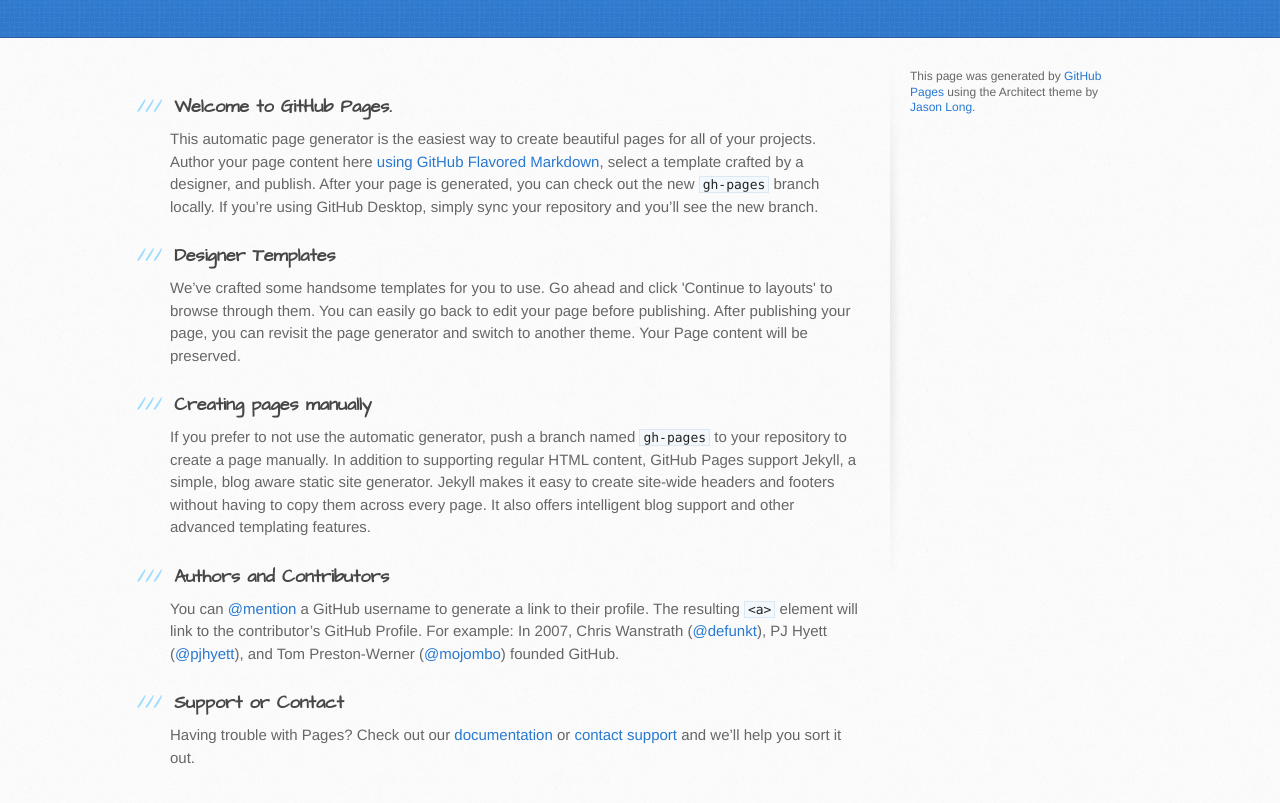
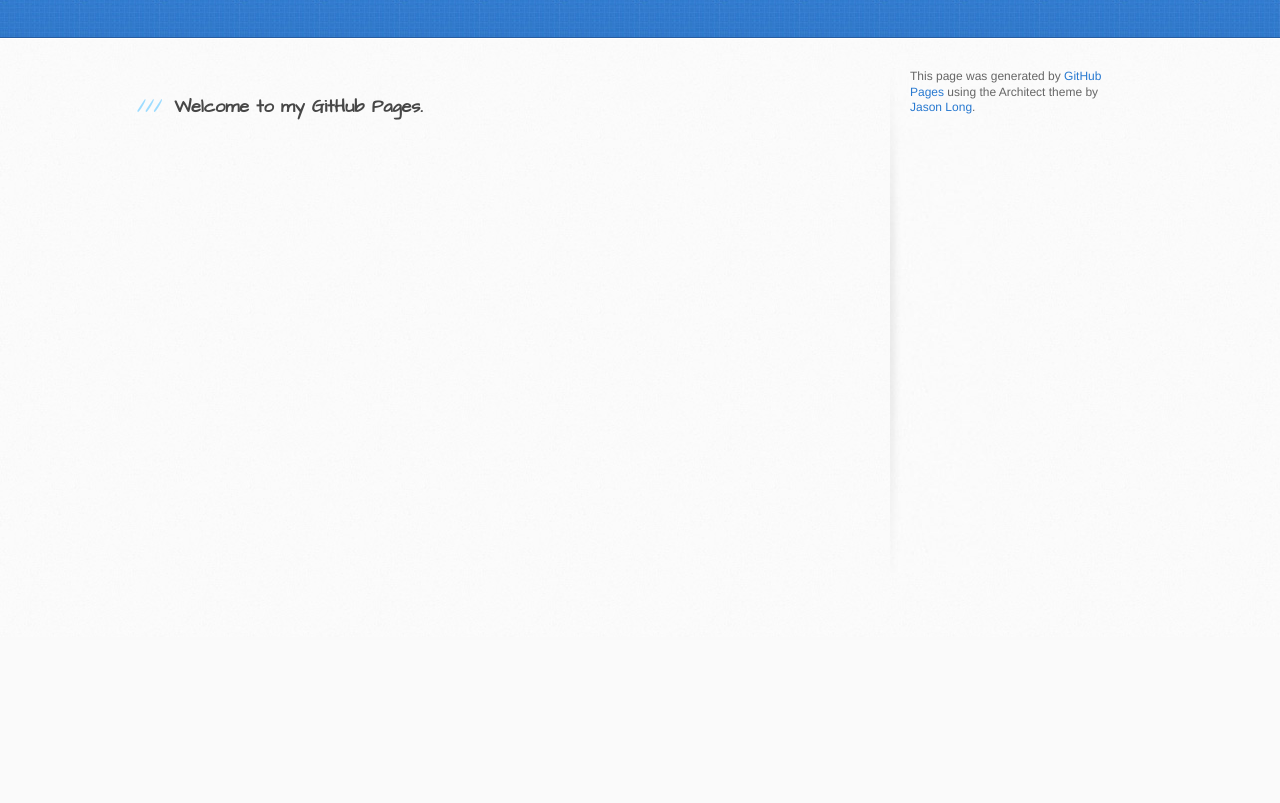
Before and after one commit to theredfoxfire/theredfoxfire.github.io, a plain HTML site: page index.html in a window 1280 px wide. Shown: the part 163-966 px from the top of the page. After the commit the page ends 800 px from the top, so only its background shows below. Drawn offline with Linux system fonts and the light colour scheme.

Commit message:
update welcome

```diff
--- a/index.html
+++ b/index.html
@@ -1,5 +1,6 @@
 <!DOCTYPE html>
 <html>
+
 <head>
   <meta charset='utf-8'>
   <meta http-equiv="X-UA-Compatible" content="chrome=1">
@@ -29,29 +30,8 @@
     <div class="inner clearfix">
       <section id="main-content">
         <h3>
-<a id="welcome-to-github-pages" class="anchor" href="#welcome-to-github-pages" aria-hidden="true"><span aria-hidden="true" class="octicon octicon-link"></span></a>Welcome to GitHub Pages.</h3>
-
-<p>This automatic page generator is the easiest way to create beautiful pages for all of your projects. Author your page content here <a href="https://guides.github.com/features/mastering-markdown/">using GitHub Flavored Markdown</a>, select a template crafted by a designer, and publish. After your page is generated, you can check out the new <code>gh-pages</code> branch locally. If you’re using GitHub Desktop, simply sync your repository and you’ll see the new branch.</p>
-
-<h3>
-<a id="designer-templates" class="anchor" href="#designer-templates" aria-hidden="true"><span aria-hidden="true" class="octicon octicon-link"></span></a>Designer Templates</h3>
-
-<p>We’ve crafted some handsome templates for you to use. Go ahead and click 'Continue to layouts' to browse through them. You can easily go back to edit your page before publishing. After publishing your page, you can revisit the page generator and switch to another theme. Your Page content will be preserved.</p>
-
-<h3>
-<a id="creating-pages-manually" class="anchor" href="#creating-pages-manually" aria-hidden="true"><span aria-hidden="true" class="octicon octicon-link"></span></a>Creating pages manually</h3>
-
-<p>If you prefer to not use the automatic generator, push a branch named <code>gh-pages</code> to your repository to create a page manually. In addition to supporting regular HTML content, GitHub Pages support Jekyll, a simple, blog aware static site generator. Jekyll makes it easy to create site-wide headers and footers without having to copy them across every page. It also offers intelligent blog support and other advanced templating features.</p>
-
-<h3>
-<a id="authors-and-contributors" class="anchor" href="#authors-and-contributors" aria-hidden="true"><span aria-hidden="true" class="octicon octicon-link"></span></a>Authors and Contributors</h3>
-
-<p>You can <a href="https://help.github.com/articles/basic-writing-and-formatting-syntax/#mentioning-users-and-teams" class="user-mention">@mention</a> a GitHub username to generate a link to their profile. The resulting <code>&lt;a&gt;</code> element will link to the contributor’s GitHub Profile. For example: In 2007, Chris Wanstrath (<a href="https://github.com/defunkt" class="user-mention">@defunkt</a>), PJ Hyett (<a href="https://github.com/pjhyett" class="user-mention">@pjhyett</a>), and Tom Preston-Werner (<a href="https://github.com/mojombo" class="user-mention">@mojombo</a>) founded GitHub.</p>
-
-<h3>
-<a id="support-or-contact" class="anchor" href="#support-or-contact" aria-hidden="true"><span aria-hidden="true" class="octicon octicon-link"></span></a>Support or Contact</h3>
-
-<p>Having trouble with Pages? Check out our <a href="https://help.github.com/pages">documentation</a> or <a href="https://github.com/contact">contact support</a> and we’ll help you sort it out.</p>
+            <a id="welcome-to-github-pages" class="anchor" href="#welcome-to-github-pages" aria-hidden="true"><span aria-hidden="true" class="octicon octicon-link"></span></a>Welcome to my GitHub Pages.
+        </h3>
       </section>
 
       <aside id="sidebar">
@@ -64,4 +44,5 @@
 
 
 </body>
+
 </html>
```
Lines whose indentation alone changed are shown as unchanged.
